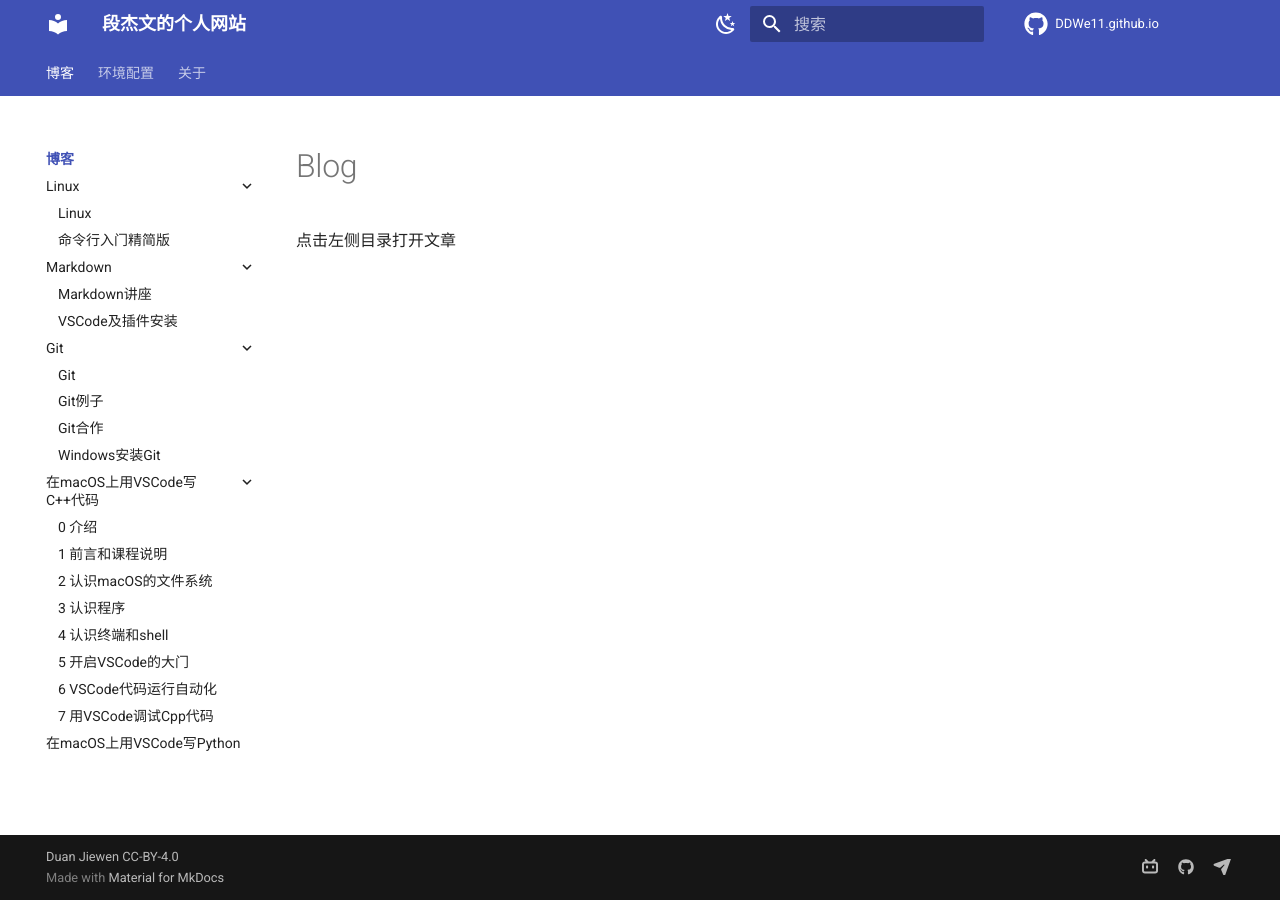
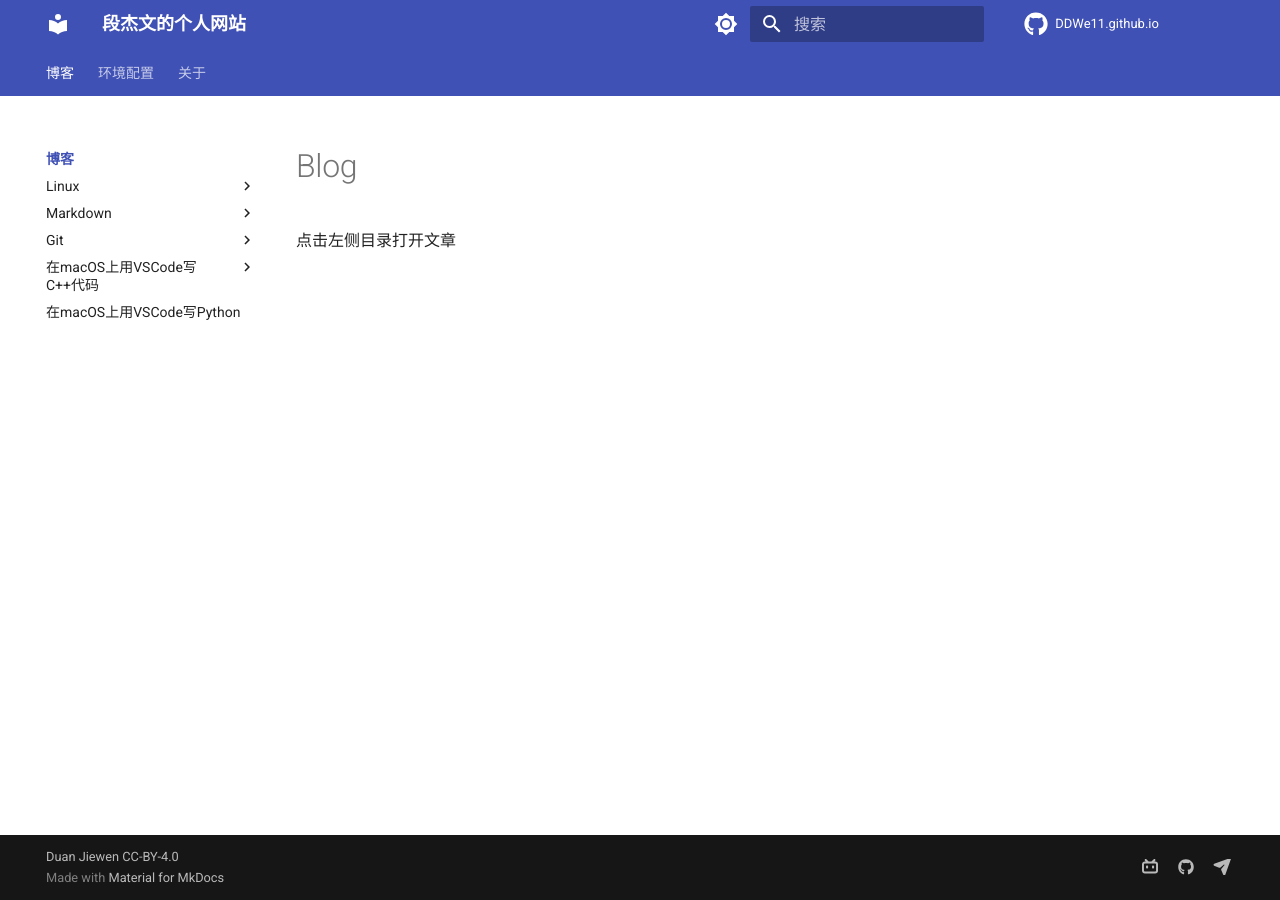
Before and after one commit to DDWe11/DDWe11.github.io, an MkDocs documentation site: the page built from docs/LECTURE/index.md, in a window 1280 px wide. Built offline with MkDocs 1.6.1 and Material for MkDocs 9.7.7, drawn with Linux system fonts in a browser that asks for light colours; comment, search, counter and statistics services are not loaded.

Commit message:
change some preference

```diff
--- a/mkdocs.yml
+++ b/mkdocs.yml
@@ -44,23 +44,28 @@
 theme:
   name: material
   palette:
-    - scheme: default # 日间模式
+    - midia: "(prefers-color-scheme: light)"
+      scheme: default # 日间模式
       primary: indigo # 上方的
       accent: orange # 链接等可交互元件的高亮色
       toggle:
-        icon: material/weather-night # 图标
+        icon: material/brightness-7 # 图标
         name: 切换至夜间模式 # 鼠标悬浮提示
-    - scheme: slate # 夜间模式
+
+    - midia: "(prefers-color-scheme: dark)"
+      scheme: slate # 夜间模式
       primary: indigo
       accent: orange
       toggle:
-        icon: material/weather-sunny
+        icon: material/brightness-4
         name: 切换至日间模式
+
+
   features:
     - navigation.tabs # 使用Tab来进行分类
     - navigation.top # 返回顶部的按钮 在上滑时出现
     - navigation.indexes # Tab会有一个index.md 而不是在打开Tab时打开第一篇文章
-    - navigation.expand # 打开Tab时左侧目录全部展开
+    # - navigation.expand # 打开Tab时左侧目录全部展开
     - search.suggest # 搜索输入一些字母时推荐补全整个单词
     - search.highlight # 搜索出的文章关键词加入高亮
     - content.code.copy # 可以通过按钮复制代码
```
Also changed, not shown: 1 other file.
